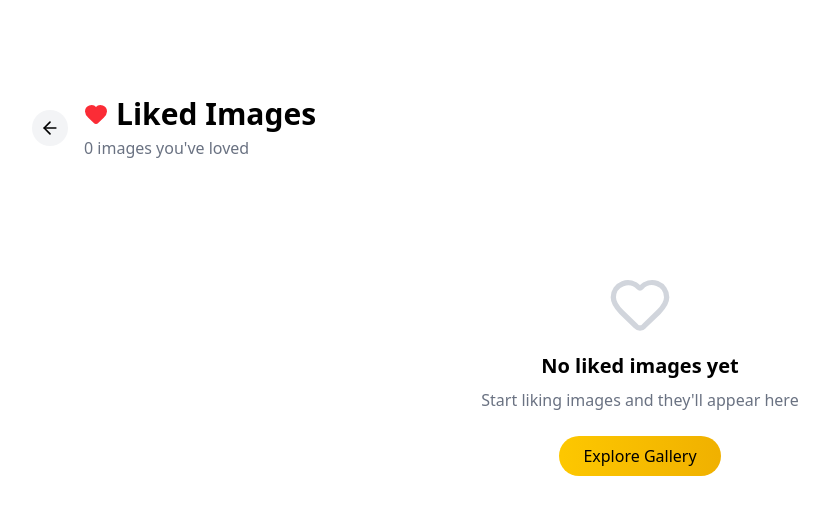
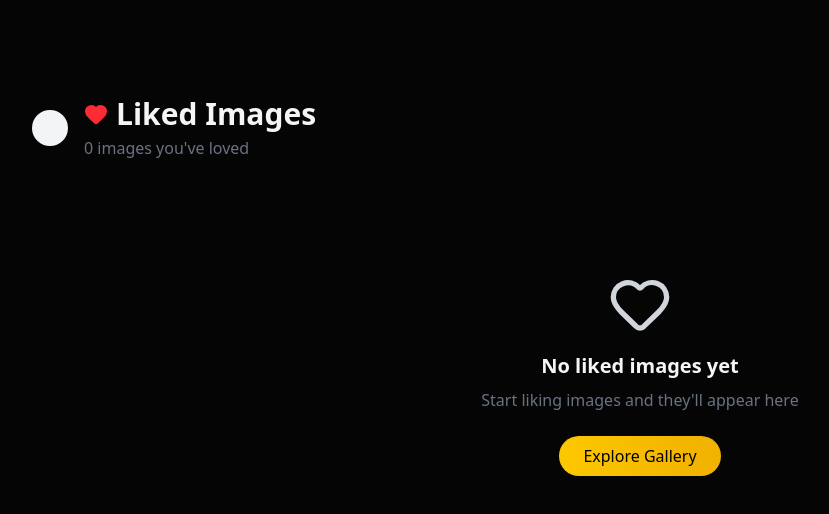
Before and after one commit to Mujtaba214/yelloi, a Next.js app: page /liked in a window 1280 px wide. Shown: the top 514 px of the page, without its empty margins (0-829 px from the left). Built offline with nearby package versions, Linux system fonts and the light colour scheme.

Commit message:
updated scrollbar and paddings

```diff
--- a/app/(user)/about/page.tsx
+++ b/app/(user)/about/page.tsx
@@ -1,5 +1,6 @@
 "use client";
 
+import { Footer } from "@/components/ui/Footer";
 import { motion } from "framer-motion";
 import { Sparkles, Image, Zap, Users, Heart, Shield } from "lucide-react";
 import Link from "next/link";
@@ -124,7 +125,7 @@
             initial={{ opacity: 0 }}
             animate={{ opacity: 1 }}
             transition={{ delay: 0.4 }}
-            className="text-center pt-4"
+            className="text-center pt-4 pb-12"
           >
             <Link
               href="/"
@@ -135,6 +136,7 @@
           </motion.div>
         </div>
       </div>
+      <Footer />
     </main>
   );
 }
--- a/app/(user)/liked/page.tsx
+++ b/app/(user)/liked/page.tsx
@@ -117,7 +117,7 @@
               Start liking images and they'll appear here
             </p>
             <Link href="/">
-              <button className="mt-6 rounded-full bg-gradient-to-r from-yellow-400 to-yellow-500 px-6 py-2 text-black font-medium hover:from-yellow-500 hover:to-yellow-600 transition-colors">
+              <button className="mt-6 rounded-full bg-linear-to-r from-yellow-400 to-yellow-500 px-6 py-2 text-black font-medium hover:from-yellow-500 hover:to-yellow-600 transition-colors">
                 Explore Gallery
               </button>
             </Link>
--- a/app/(user)/privacy/page.tsx
+++ b/app/(user)/privacy/page.tsx
@@ -1,5 +1,6 @@
 "use client";
 
+import { Footer } from "@/components/ui/Footer";
 import { motion } from "framer-motion";
 import { Shield, Lock, Eye, Database, Mail, Cookie } from "lucide-react";
 import Link from "next/link";
@@ -140,7 +141,7 @@
           </motion.div>
 
           {/* Contact */}
-          <motion.div
+          {/* <motion.div
             initial={{ opacity: 0, y: 20 }}
             animate={{ opacity: 1, y: 0 }}
             transition={{ delay: 0.35 }}
@@ -160,14 +161,14 @@
                 privacy@yelloi.com
               </a>
             </p>
-          </motion.div>
+          </motion.div> */}
 
           {/* Back Link */}
           <motion.div
             initial={{ opacity: 0 }}
             animate={{ opacity: 1 }}
             transition={{ delay: 0.4 }}
-            className="text-center pt-4"
+            className="text-center pt-4 pb-12"
           >
             <Link
               href="/"
@@ -178,6 +179,7 @@
           </motion.div>
         </div>
       </div>
+      <Footer />
     </main>
   );
 }
--- a/app/(user)/terms/page.tsx
+++ b/app/(user)/terms/page.tsx
@@ -1,7 +1,16 @@
 "use client";
 
+import { Footer } from "@/components/ui/Footer";
 import { motion } from "framer-motion";
-import { FileText, AlertCircle, CheckCircle, Shield, Scale, Globe, Image } from "lucide-react";
+import {
+  FileText,
+  AlertCircle,
+  CheckCircle,
+  Shield,
+  Scale,
+  Globe,
+  Image,
+} from "lucide-react";
 import Link from "next/link";
 
 export default function TermsPage() {
@@ -24,7 +33,14 @@
           <p className="mt-4 text-lg text-gray-400 max-w-2xl mx-auto">
             Please read these terms carefully before using Yelloi.
           </p>
-          <p className="text-sm text-gray-500 mt-2">Last updated: {new Date().toLocaleDateString('en-US', { month: 'long', day: 'numeric', year: 'numeric' })}</p>
+          <p className="text-sm text-gray-500 mt-2">
+            Last updated:{" "}
+            {new Date().toLocaleDateString("en-US", {
+              month: "long",
+              day: "numeric",
+              year: "numeric",
+            })}
+          </p>
         </motion.div>
 
         {/* Content */}
@@ -59,11 +75,23 @@
               Use of Content
             </h2>
             <ul className="space-y-2 text-gray-400 list-disc list-inside">
-              <li>All images on Yelloi are AI-generated and shared for inspiration</li>
-              <li>Images are provided "as is" for personal, non-commercial use</li>
-              <li>You may download images for personal reference and inspiration</li>
-              <li>Commercial use of images may require additional rights from the creator</li>
-              <li>We do not claim ownership of the images displayed on our platform</li>
+              <li>
+                All images on Yelloi are AI-generated and shared for inspiration
+              </li>
+              <li>
+                Images are provided "as is" for personal, non-commercial use
+              </li>
+              <li>
+                You may download images for personal reference and inspiration
+              </li>
+              <li>
+                Commercial use of images may require additional rights from the
+                creator
+              </li>
+              <li>
+                We do not claim ownership of the images displayed on our
+                platform
+              </li>
             </ul>
           </motion.div>
 
@@ -82,7 +110,9 @@
               <li>Use the platform responsibly and respectfully</li>
               <li>Do not misuse or abuse the platform or its content</li>
               <li>Respect copyright and intellectual property rights</li>
-              <li>Do not attempt to hack, disrupt, or compromise the platform</li>
+              <li>
+                Do not attempt to hack, disrupt, or compromise the platform
+              </li>
               <li>Report any issues or violations to us promptly</li>
             </ul>
           </motion.div>
@@ -99,8 +129,8 @@
               Disclaimer of Warranties
             </h2>
             <p className="text-gray-400 leading-relaxed">
-              Yelloi is provided on an "as is" and "as available" basis. We
-              make no warranties, express or implied, about the accuracy,
+              Yelloi is provided on an "as is" and "as available" basis. We make
+              no warranties, express or implied, about the accuracy,
               reliability, or availability of the platform. We are not
               responsible for the content or quality of AI-generated images
               displayed on our site.
@@ -121,8 +151,8 @@
             <p className="text-gray-400 leading-relaxed">
               To the fullest extent permitted by law, Yelloi and its operators
               shall not be liable for any indirect, incidental, special,
-              consequential, or punitive damages resulting from your use of
-              or inability to use the platform.
+              consequential, or punitive damages resulting from your use of or
+              inability to use the platform.
             </p>
           </motion.div>
 
@@ -145,13 +175,12 @@
             </p>
           </motion.div>
 
-
           {/* Back Link */}
           <motion.div
             initial={{ opacity: 0 }}
             animate={{ opacity: 1 }}
             transition={{ delay: 0.45 }}
-            className="text-center pt-4"
+            className="text-center pt-4 pb-12"
           >
             <Link
               href="/"
@@ -162,6 +191,7 @@
           </motion.div>
         </div>
       </div>
+      <Footer />
     </main>
   );
 }
--- a/app/globals.css
+++ b/app/globals.css
@@ -1,26 +1,97 @@
 @import "tailwindcss";
+
+/* @tailwind base;
+@tailwind components;
+@tailwind utilities; */
 
 @layer base {
   :root {
-    --background: 0 0% 100%;
-    --foreground: 0 0% 3.9%;
+    --bg: #050505;
+    --card: #0c0c0c;
+    --text: #f5f5f5;
+    --accent: #ffd84d;
+    --border: rgba(255, 255, 255, 0.05);
   }
 
-  .dark {
-    --background: 0 0% 3.9%;
-    --foreground: 0 0% 98%;
+  * {
+    margin: 0;
+    padding: 0;
+    box-sizing: border-box;
+  }
+
+  html {
+    scroll-behavior: smooth;
   }
 
   body {
-    @apply bg-white dark:bg-black text-black dark:text-white;
+    background: var(--bg);
+    color: var(--text);
+    overflow-x: hidden;
   }
 }
 
 @layer utilities {
-  .animation-delay-200 {
-    animation-delay: 200ms;
+  .bg-glow {
+    position: fixed;
+    inset: 0;
+    pointer-events: none;
+    z-index: -1;
   }
-  .animation-delay-400 {
-    animation-delay: 400ms;
+
+  .bg-glow::before {
+    content: '';
+    position: absolute;
+    width: 700px;
+    height: 700px;
+    left: 50%;
+    top: -300px;
+    transform: translateX(-50%);
+    background: radial-gradient(circle, rgba(255, 216, 77, 0.15), transparent 70%);
+  }
+
+  @keyframes float {
+    0%,
+    100% {
+      transform: translateY(0);
+    }
+    50% {
+      transform: translateY(-6px);
+    }
+  }
+
+  .animate-float {
+    animation: float 4s ease-in-out infinite;
   }
 }
+
+/* 🔥 CUSTOM SCROLLBAR - YELLOI THEME */
+* {
+  scrollbar-width: thin;
+  scrollbar-color: #ffd84d #0c0c0c;
+}
+
+::-webkit-scrollbar {
+  width: 8px;
+  height: 8px;
+}
+
+::-webkit-scrollbar-track {
+  background: #0c0c0c;
+  border-radius: 10px;
+}
+
+::-webkit-scrollbar-thumb {
+  background: linear-gradient(180deg, #ffd84d, #f5a623);
+  border-radius: 10px;
+  border: 2px solid #0c0c0c;
+  transition: all 0.3s ease;
+}
+
+::-webkit-scrollbar-thumb:hover {
+  background: linear-gradient(180deg, #ffe066, #f5b82e);
+  box-shadow: 0 0 20px rgba(255, 216, 77, 0.3);
+}
+
+::-webkit-scrollbar-corner {
+  background: #0c0c0c;
+}
--- a/components/ui/Footer.tsx
+++ b/components/ui/Footer.tsx
@@ -7,7 +7,7 @@
 export function Footer() {
   return (
     <footer className="border-t border-gray-200 dark:border-gray-800">
-      <div className="mx-auto max-w-7xl px-4 py-12 sm:px-6 lg:px-8">
+      <div className="mx-auto max-w-7xl px-4 pt-10  sm:px-6 lg:px-8">
         <div className="flex flex-col items-center justify-between gap-6 sm:flex-row">
           {/* Copyright */}
           <motion.div
@@ -54,7 +54,7 @@
           >
             Made with
             <Heart className="h-4 w-4 text-red-500" />
-            for AI art lovers
+            for Art lovers
           </motion.div>
         </div>
       </div>
```
Also changed, not shown: app/page.tsx (+35 -22 lines).
